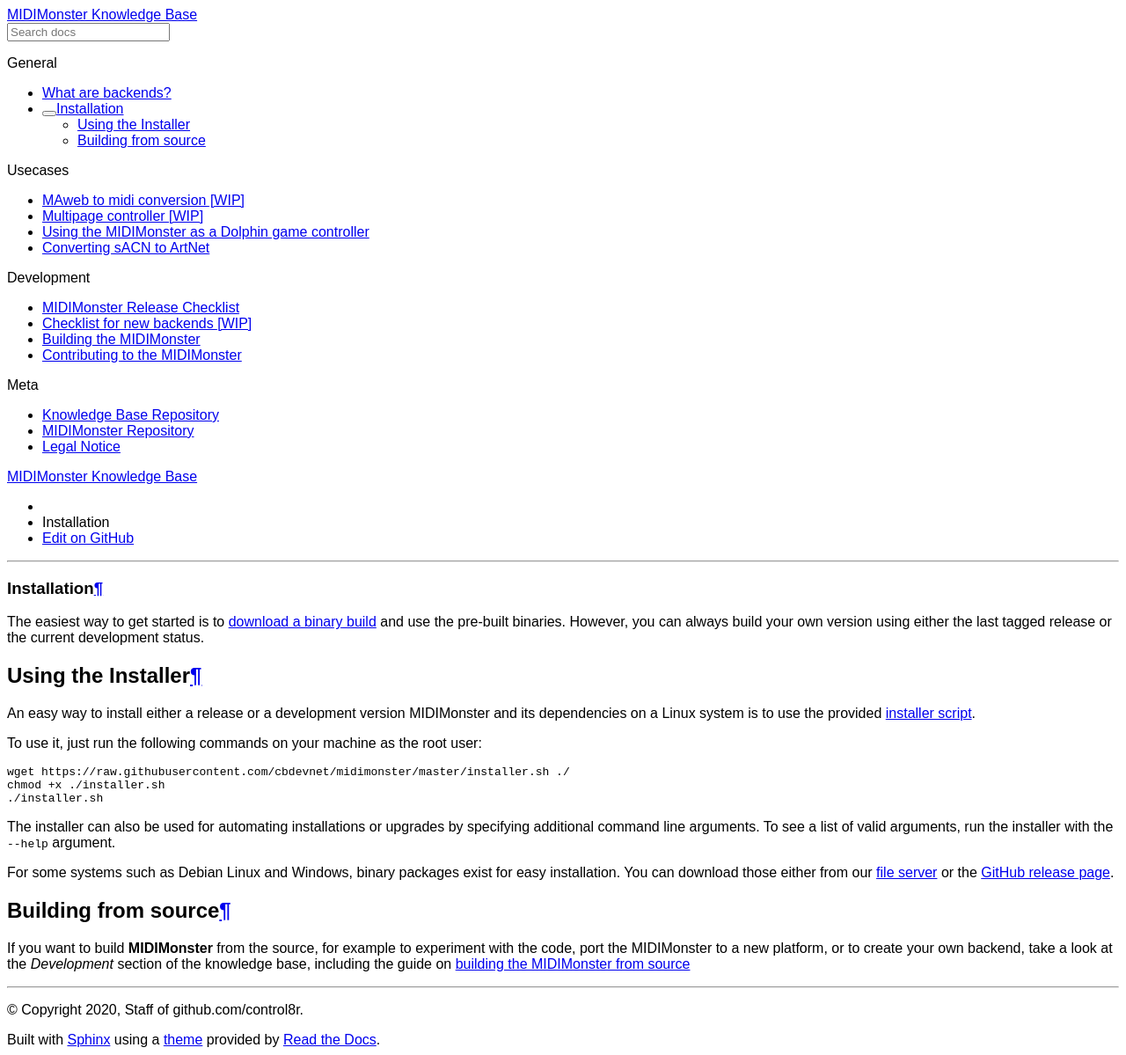
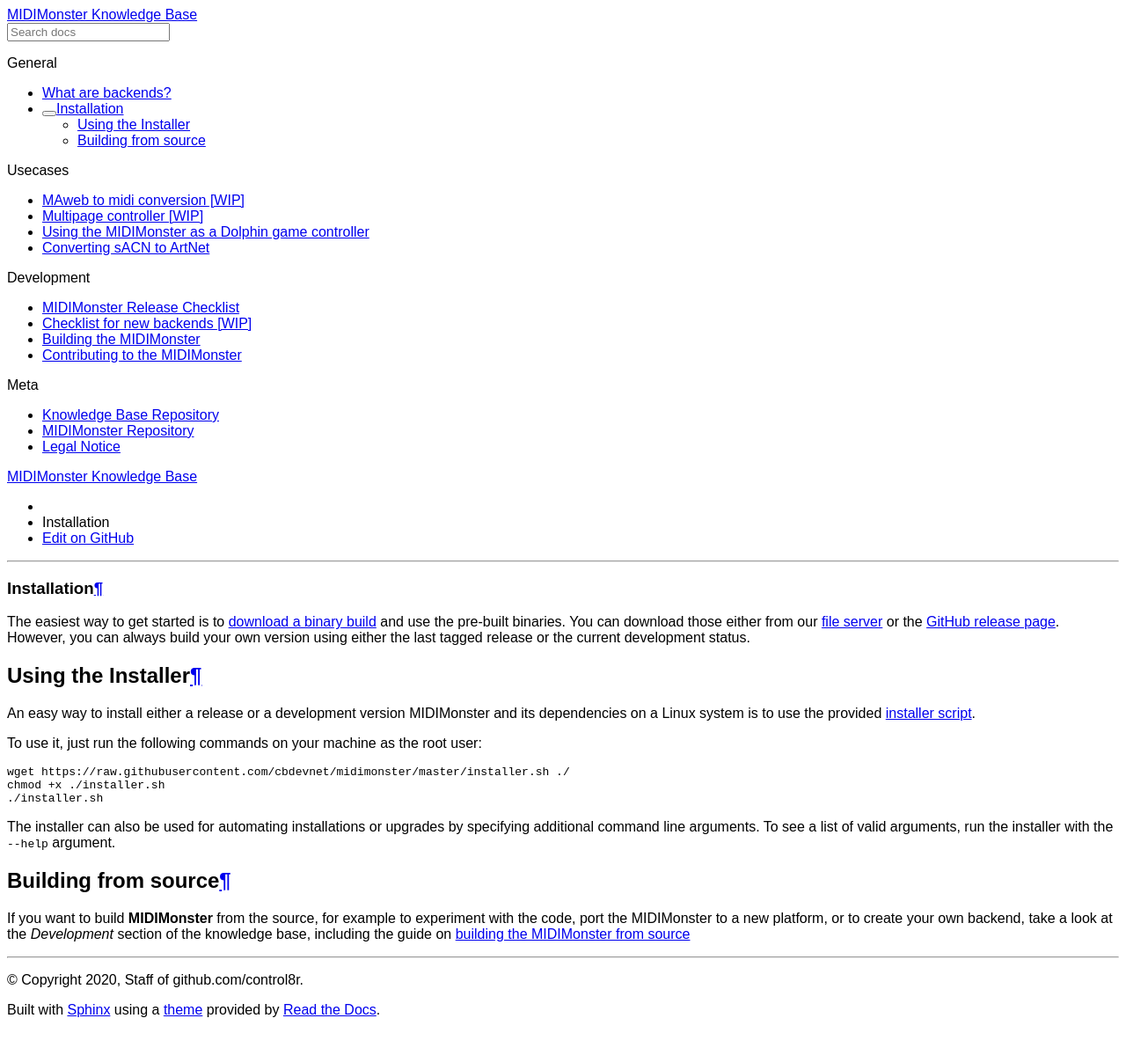
Before and after one commit to control8r/midimonster-knowledge-base, a Sphinx documentation site: the page built from source/general/Installation.rst, in a window 1280 px wide. Shown: the whole page at 88% size. Built offline with Sphinx 7.4.7 and the Read the Docs theme 2.0.0, drawn with Linux system fonts in a browser that asks for light colours; pages that are not in the unit, such as notebooks, are missing from menus; after the commit the page ends 1165 px from its top, so only the background shows below that.

Commit message:
Fix link

```diff
--- a/source/general/Installation.rst
+++ b/source/general/Installation.rst
@@ -26,12 +25,10 @@
 
 The installer can also be used for automating installations or upgrades by specifying additional command line arguments. To see a list of valid arguments, run the installer with the ``--help`` argument.
 
-For some systems such as Debian Linux and Windows, binary packages exist for easy installation. You can download those either from our `file server <https://files.midimonster.net/>`_ or the `GitHub
-release page <https://github.com/cbdevnet/midimonster/releases>`_.
 
 ====================
 Building from source
 ====================
 
 If you want to build **MIDIMonster** from the source, for example to experiment with the code, port the MIDIMonster to a new platform, or to create your own backend,
-take a look at the `Development` section of the knowledge base, including the guide on `building the MIDIMonster from source <dev/Building.html>`_
+take a look at the `Development` section of the knowledge base, including the guide on `building the MIDIMonster from source <../dev/Building.html>`_
```
Also changed, not shown: other parts of source/general/Installation.rst (+2 -3 lines).
